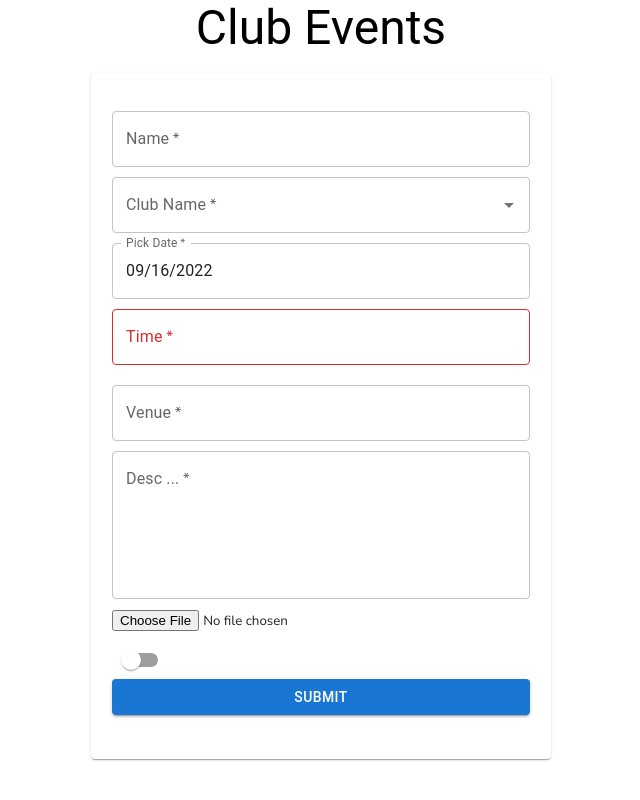
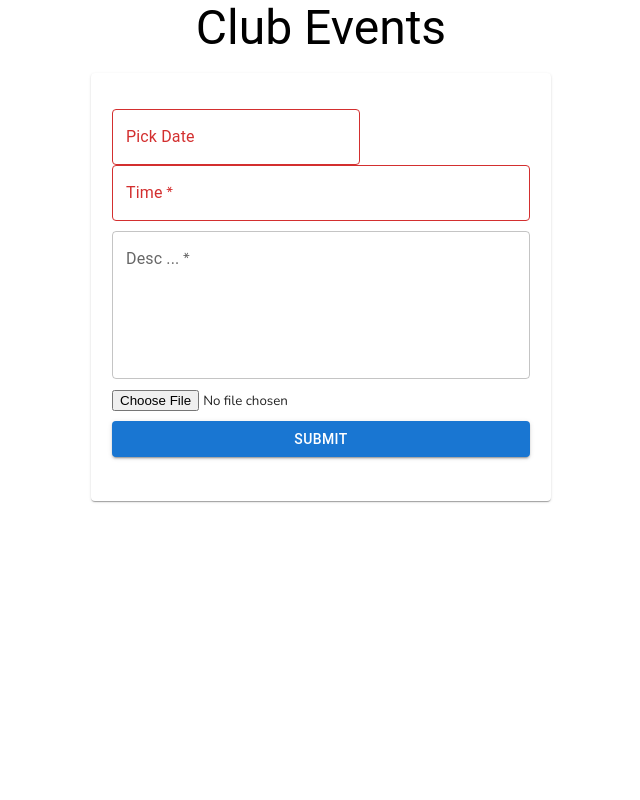
Before and after one commit to Hungry-Beast/srishti-admin-1, a React (Create React App) app: page /clubEvent in a window 1280 px wide. Shown: the whole page, without its empty margins (319-959 px from the left). Built offline with nearby package versions, Linux system fonts and the light colour scheme.

Commit message:
fixed date problem and pass to formdata

```diff
--- a/src/pages/club/clubRegister.jsx
+++ b/src/pages/club/clubRegister.jsx
@@ -2,6 +2,7 @@ import React from "react";
 import styled from "styled-components";
 import { Paper, TextField, Button } from "@mui/material";
 import { user } from "../../localStore";
+import { prodUrl } from "../../config";
 
 const ClubForm = styled.form`
   display: flex;
@@ -49,6 +50,7 @@ const CreateClub = () => {
     e.preventDefault();
     var myHeaders = new Headers();
     myHeaders.append("Authorization", "Bearer "+ user.authToken);
+
     myHeaders.append("Content-Type", "application/json");
     console.log(e.target.poster.files)
     var formdata = new FormData();
@@ -66,7 +68,7 @@ const CreateClub = () => {
       redirect: "follow",
     };
 
-    fetch("https://sonabyss.herokuapp.com/clubs", requestOptions)
+    fetch(prodUrl + "/clubs", requestOptions)
       .then((response) => response.text())
       .then((result) => console.log(result))
       .catch((error) => console.log("error", error));
@@ -78,7 +80,7 @@ const CreateClub = () => {
         <ClubInput
           name="clubname"
           label="Club Name"
-          variant="filled"
+          variant= "outlined"
           required
         />
         <ChoosePoster
--- a/src/pages/events/clubEvent.js
+++ b/src/pages/events/clubEvent.js
@@ -9,6 +9,7 @@ import {
   Autocomplete,
   Switch,
 } from "@mui/material";
+// import dayjs from 'dayjs/locale/*'
 
 import { AdapterDayjs } from "@mui/x-date-pickers/AdapterDayjs";
 import { LocalizationProvider } from "@mui/x-date-pickers/LocalizationProvider";
@@ -45,32 +46,26 @@ const CLUB_NAMES = [
 ];
 
 const ClubEvent = (props) => {
+
+  // const [currentDate, currentTime] = ("");
+  // console.log(currentDate);
   const [date, setDate] = useState("");
+  var selectedDate = date.$D + "/" + (date.$M + 1) + "/" + date.$y;
+  console.log(selectedDate);
   const [time, setTime] = useState("");
   const [club, setClub] = useState(null);
 
-  // const[name, value, ]
-
-  // console.log(club);
-
-  // const [ClubData, setClubData] = useState([])
-
-  //   useEffect(() => {
-  //     fetch(prodUrl+" /clubs")
-  //       .then((data) => data.json())
-  //       .then((data) => setClubData(data))
-
-  //   }, [])
-
   const handleSubmit = (e) => {
     e.preventDefault();
+
     var myHeaders = new Headers();
     myHeaders.append("Authorization", "Bearer " + user.authToken);
 
     var formdata = new FormData();
-    formdata.append("name", e.target.name.value);
-    formdata.append("date", e.target.name.value);
-    formdata.append("time", "12:00");
+    formdata.append("name", "gabbargang");
+    formdata.append("date", selectedDate);
+    // formdata.append("date", new Date(date));
+    formdata.append("time", "12:00 AM");
     formdata.append("clubId", "6322e56fb3ac64c6f9b87b6e");
     formdata.append("clubName", "kaddos");
     formdata.append("desc", e.target.desc.value);
@@ -107,7 +102,7 @@ const ClubEvent = (props) => {
         <Card sx={{ maxWidth: "450px", margin: "0 auto", padding: "20px 5px" }}>
           <CardContent>
             <form onSubmit={handleSubmit}>
-              <Grid container spacing={1}></Grid>
+              {/* <Grid container spacing={1}></Grid>
               <Grid item xs={12}>
                 <TextField
                   sx={{ margin: "10px auto" }}
@@ -139,9 +134,9 @@ const ClubEvent = (props) => {
                     setClub(newclub);
                   }}
                 />
-              </Grid>
+              </Grid> */}
 
-              <Grid item xs={12}>
+              {/* <Grid item xs={12}>
                 <DatePicker
                   label="Pick Date"
                   placeholder="DD/MM/YYYY"
@@ -159,9 +154,29 @@ const ClubEvent = (props) => {
                     />
                   )}
                 />
-              </Grid>
+              </Grid> */}
 
-              <Grid item xs={12}>
+
+              {/* Demo Code  */}
+
+              <LocalizationProvider dateAdapter={AdapterDayjs}>
+                  <DatePicker
+                    label="Pick Date"
+                    views={['day', 'month', 'year']}
+                    placeholder="DD/MM/YYYY"
+                    value={date}
+                    onChange={(newValue) => {
+                      setDate(newValue);
+                      // console.log(Date(date));
+                    }}
+                    renderInput={(params) => <TextField {...params} />}
+                  />
+              </LocalizationProvider>
+
+              {/* Ends Here */}
+
+
+               <Grid item xs={12}>
                 <TimePicker
                   label="Time"
                   value={time}
@@ -179,6 +194,7 @@ const ClubEvent = (props) => {
                 />
               </Grid>
 
+              {/*
               <Grid item xs={12}>
                 <TextField
                   sx={{ margin: "10px auto" }}
@@ -190,6 +206,7 @@ const ClubEvent = (props) => {
                   required
                 />
               </Grid>
+                  */}
 
               <Grid item xs={12}>
                 <EventDesc
@@ -206,13 +223,13 @@ const ClubEvent = (props) => {
                 <ChooseFile name="pic" type="file" accept="image/*" />
               </Grid>
 
-              <Grid item xs={12}>
+            {/*  <Grid item xs={12}>
                 <Switch
                   // checked={checked}
                   // onChange={handleChange}
                   inputProps={{ "aria-label": "controlled" }}
                 />
-              </Grid>
+              </Grid> */}
 
               <Grid item xs={12}>
                 <Button
--- a/src/pages/login/Login.jsx
+++ b/src/pages/login/Login.jsx
@@ -35,6 +35,7 @@ const Login = () => {
       body: raw,
       redirect: "follow",
     };
+
 
     fetch(prodUrl + "/api/auth/login", requestOptions)
       .then((response) => response.json())
```
